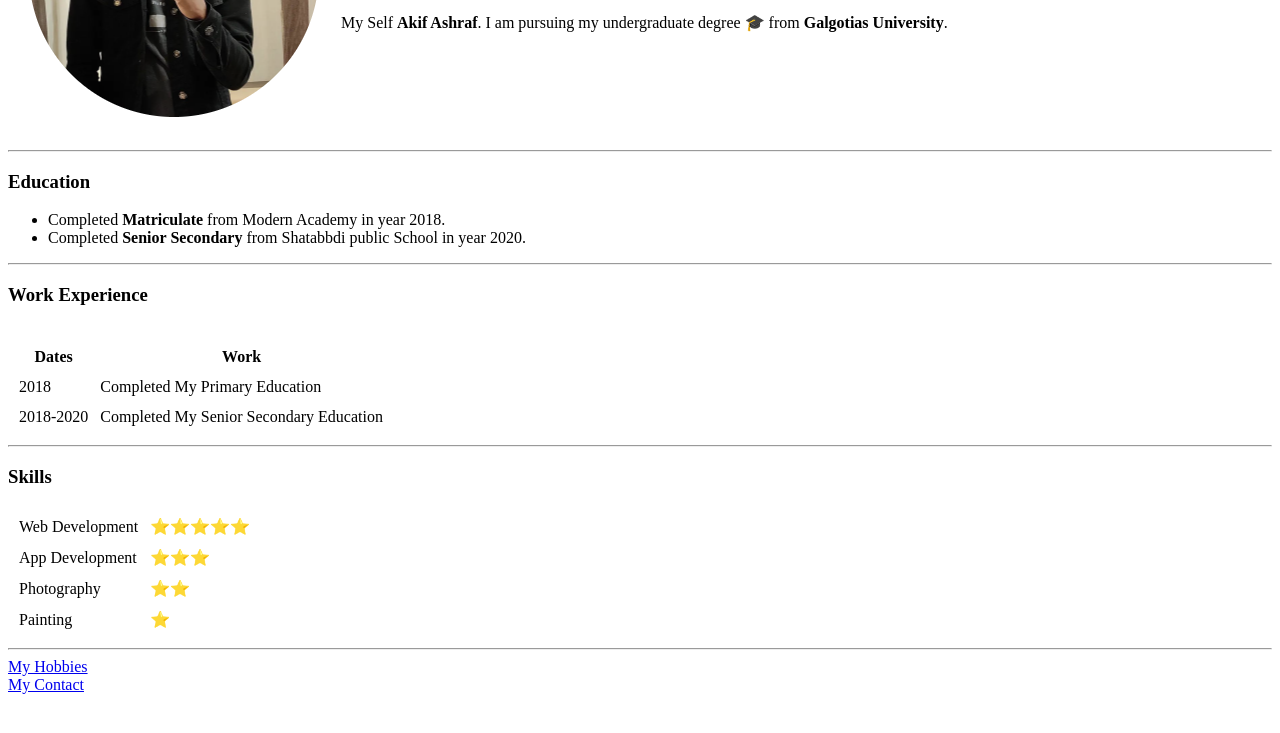
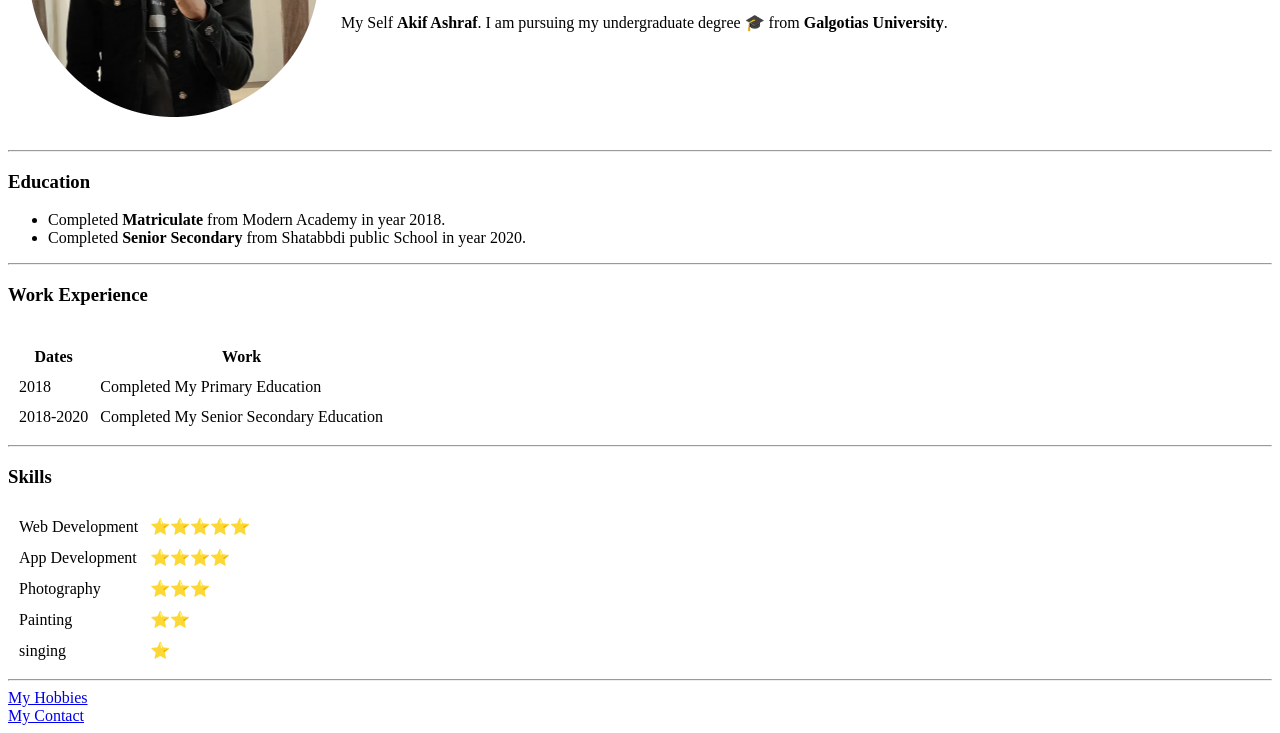
Before and after one commit to ashrafakif/cv, a plain HTML site: page index.html in a window 1280 px wide. Shown: the part 202-935 px from the top of the page. Before the commit the page ends 904 px from the top, so only its background shows below. Drawn offline with Linux system fonts and the light colour scheme.

Commit message:
Add files via upload

```diff
--- a/index.html
+++ b/index.html
@@ -4,18 +4,21 @@
 <head>
     <meta charset="UTF-8">
     <title> Akif's Personal Website</title>
+    <link rel="stylesheet" href="CSS/styles.css">
 </head>
 
 <body>
-    <table cellspacing = "20">
+    <table cellspacing="20">
         <tr>
             <td><img src="images/A1C.png" alt="akif profile picture"></td>
-            <td> <h1>Akif Ashraf</h1>
-                <p><em>Student of <strong><a href="https://www.galgotiasuniversity.edu.in/">Galgotias University</a></strong>.</em>
+            <td>
+                <h1>Akif Ashraf</h1>
+                <p><em>Student of <strong><a href="https://www.galgotiasuniversity.edu.in/">Galgotias
+                                University</a></strong>.</em>
                 </p>
                 <p>My Self <strong>Akif Ashraf</strong>. I am pursuing my undergraduate degree 🎓 from <strong>Galgotias
                         University</strong>.</p>
-                </td>
+            </td>
         </tr>
     </table>
     <hr>
@@ -26,7 +29,7 @@
     </ul>
     <hr>
     <h3>Work Experience</h3>
-    <table cellspacing ="10">
+    <table cellspacing="10">
         <th>
             <tr>
                 <th>Dates</th>
@@ -47,21 +50,25 @@
     </table>
     <hr>
     <h3>Skills</h3>
-    <table cellspacing = "10">
+    <table cellspacing="10">
         <tr>
             <td>Web Development</td>
             <td>⭐⭐⭐⭐⭐</td>
         </tr>
         <tr>
             <td>App Development</td>
+            <td>⭐⭐⭐⭐</td>
+        </tr>
+        <tr>
+            <td>Photography</td>
             <td>⭐⭐⭐</td>
         </tr>
         <tr>
-            <td>Photography</td>
+            <td>Painting</td>
             <td>⭐⭐</td>
         </tr>
         <tr>
-            <td>Painting</td>
+            <td>singing</td>
             <td>⭐</td>
         </tr>
     </table>
```
